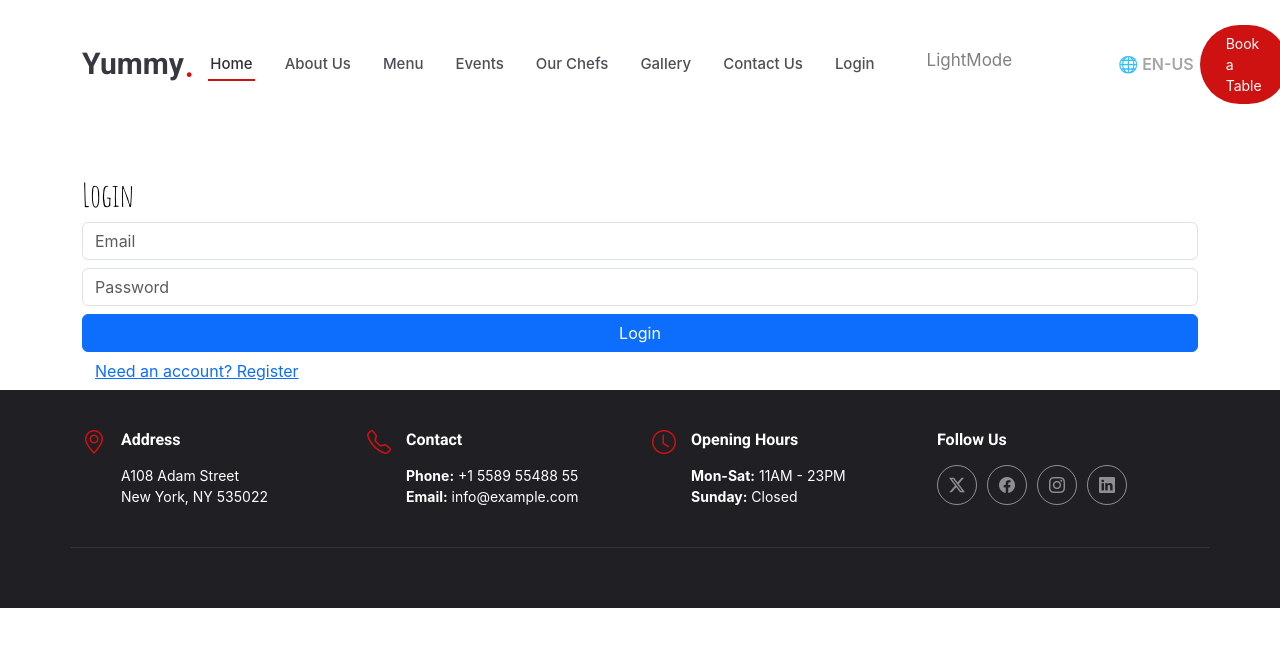
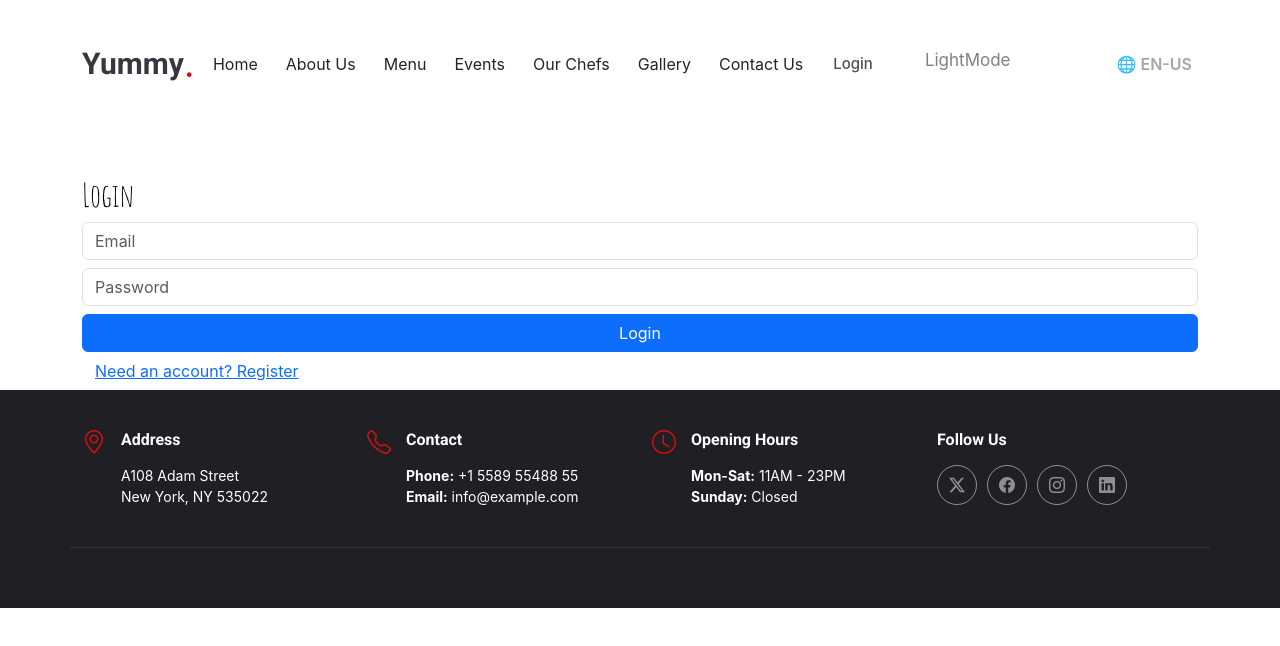
Before and after one commit to MaryamKalantarii/Restaurant-menu, a React (Create React App) app in the folder app-frontend/: page /login in a window 1280 px wide. Shown: the top 646 px of the page. Built offline with nearby package versions, Linux system fonts and the light colour scheme.

Commit message:
add nav link and del button table book

```diff
--- a/app-frontend/package.json
+++ b/app-frontend/package.json
@@ -21,6 +21,7 @@
     "react-i18next": "^15.5.2",
     "react-router-dom": "^7.6.2",
     "react-scripts": "5.0.1",
+    "react-scroll": "^1.9.3",
     "react-toastify": "^11.0.5",
     "swiper": "^11.2.8",
     "web-vitals": "^2.1.4"
--- a/app-frontend/src/components/Header.js
+++ b/app-frontend/src/components/Header.js
@@ -1,22 +1,45 @@
 import React, { useState } from 'react';
-import { Link } from 'react-router-dom';
+import { Link as RouterLink, useNavigate, useLocation } from 'react-router-dom';
+import { scroller } from 'react-scroll';
 import ThemeToggle from './ThemeToggle';
 import { useTranslation } from 'react-i18next';
 
 function Header() {
   const { t, i18n } = useTranslation();
-  const [activeLink, setActiveLink] = useState('#hero');
   const [langMenuOpen, setLangMenuOpen] = useState(false);
+  const [activeLink, setActiveLink] = useState('home');
+  const navigate = useNavigate();
+  const location = useLocation();
 
   const navLinks = [
-    { href: '#hero', label: t('home') },
-    { href: '#about', label: t('aboutYummy') },
-    { href: '#menu', label: t('menuu') },
-    { href: '#events', label: t('eveents') },
-    { href: '#chefs', label: t('chefsTitle') },
-    { href: '#gallery', label: t('gallerry') },
-    { href: '#contact', label: t('contactt') },
+    { id: 'hero', label: t('home') },
+    { id: 'about', label: t('aboutYummy') },
+    { id: 'menu', label: t('menuu') },
+    { id: 'events', label: t('eveents') },
+    { id: 'chefs', label: t('chefsTitle') },
+    { id: 'gallery', label: t('gallerry') },
+    { id: 'contact', label: t('contactt') },
   ];
+
+  const scrollToSection = (id) => {
+    if (location.pathname !== '/') {
+      navigate('/', { replace: false });
+      setTimeout(() => {
+        scroller.scrollTo(id, {
+          duration: 500,
+          smooth: true,
+          offset: -80,
+        });
+      }, 100);
+    } else {
+      scroller.scrollTo(id, {
+        duration: 500,
+        smooth: true,
+        offset: -80,
+      });
+    }
+    setActiveLink(id); // تغییر لینک فعال
+  };
 
   const changeLanguage = (lng) => {
     i18n.changeLanguage(lng);
@@ -33,22 +56,27 @@ function Header() {
         <nav id="navmenu" className="navmenu">
           <ul>
             {navLinks.map((link) => (
-              <li key={link.href}>
-                <a
-                  href={link.href}
-                  className={activeLink === link.href ? 'active' : ''}
-                  onClick={() => setActiveLink(link.href)}
+              <li key={link.id}>
+                <button
+                  className={`nav-link ${activeLink === link.id ? 'active' : ''}`}
+                  onClick={() => scrollToSection(link.id)}
+                  style={{ background: 'none', border: 'none', cursor: 'pointer' }}
                 >
                   {link.label}
-                </a>
+                </button>
               </li>
             ))}
+
             <li>
-              <Link to="/login" className="nav-link">{t('login')}</Link>
+              <RouterLink to="/login" className="nav-link">
+                {t('login')}
+              </RouterLink>
             </li>
+
             <li>
               <ThemeToggle />
             </li>
+
             <li className="language-dropdown">
               <button onClick={() => setLangMenuOpen(!langMenuOpen)} className="lang-btn">
                 🌐 {i18n.language.toUpperCase()}
@@ -61,25 +89,17 @@ function Header() {
               )}
             </li>
           </ul>
-          <i className="mobile-nav-toggle d-xl-none bi bi-list"></i>
         </nav>
 
-        {/* دکمه رزرو و آیکن داشبورد در کنار هم */}
-        <div className="d-flex align-items-center gap-3">
-          <a className="btn-getstarted" href="#book-a-table">{t('bookTable')}</a>
-        </div>
         {localStorage.getItem('access') && (
-  <Link to="/dashboard" title="dashboard" className="dashboard-icon">
+          <RouterLink to="/dashboard" title="dashboard" className="dashboard-icon">
             <svg xmlns="http://www.w3.org/2000/svg" width="28" height="28" fill="none" stroke="#6f4e37"
               strokeWidth="1.8" strokeLinecap="round" strokeLinejoin="round" viewBox="0 0 24 24">
               <path d="M12 12c2.21 0 4-1.79 4-4S14.21 4 12 4 8 5.79 8 8s1.79 4 4 4Z" />
               <path d="M20 20c0-4-4-6-8-6s-8 2-8 6" />
             </svg>
-  </Link>
+          </RouterLink>
         )}
-
-
-
       </div>
     </header>
   );
--- a/app-frontend/src/styles/styles.css
+++ b/app-frontend/src/styles/styles.css
@@ -61,14 +61,52 @@ body.dark-theme #header {
   background-color: #1c1c1c !important; /* پس‌زمینه تیره برای هدر */
   border-bottom: 1px solid #333 !important;
 }
-
-/* متن‌های هدر مثل لوگو و منوها */
+/* استایل برای رنگ متن‌های هدر در حالت دارک */
 body.dark-theme #header .logo h1,
 body.dark-theme #header .logo span,
-body.dark-theme #header .navmenu a,
-body.dark-theme #header .btn-getstarted {
-  color: #f8f9fa !important;
+body.dark-theme #header .navmenu a {
+  color: #fff !important; /* رنگ سفید برای لوگو و منوها */
 }
+
+/* استایل برای دکمه‌ها (اگر دکمه‌ها داری) */
+body.dark-theme .navmenu .nav-link {
+  color: #fff !important; /* رنگ سفید برای لینک‌های نوار منو */
+}
+
+/* استایل برای حالت فعال در نوار منو */
+body.dark-theme .navmenu .nav-link.active {
+  background-color: #333 !important; /* پس‌زمینه تیره برای حالت فعال */
+  color: #fff !important; /* رنگ سفید برای متن حالت فعال */
+}
+
+/* استایل برای رنگ متن‌های نوار منو در حالت دارک */
+body.dark-theme #header .navmenu a {
+  color: #ff0000 !important; /* رنگ سفید برای لینک‌ها */
+}/* استایل برای حالت active */
+.navmenu .nav-link.active {
+  border-bottom: 3px solid red; /* خط قرمز زیر لینک‌ها */
+  color: #ff0000; /* تغییر رنگ متن */
+}
+
+/* برای پیش‌فرض و فعال شدن در لایت‌مود و دارک‌مود */
+body.light-theme .navmenu .nav-link,
+body.dark-theme .navmenu .nav-link {
+  color: inherit; /* رنگ متن به ارث برده */
+  border-bottom: none; /* حذف خط‌های زیر لینک‌ها در حالت غیر فعال */
+}
+
+/* استایل برای لینک‌های فعال */
+body.dark-theme .navmenu .nav-link.active {
+  color: #ff0a0a;
+  border-bottom: 3px solid red;
+}
+
+body.light-theme .navmenu .nav-link.active {
+  color: #000;
+  border-bottom: 3px solid red;
+}
+
+
 /* استایل عمومی برای دکمه تغییر تم */
 .theme-toggle-btn {
   background: none;
```
Also changed, not shown: 1 other file (tests, documents, lock files or other folders). Lines whose indentation alone changed are shown as unchanged.
